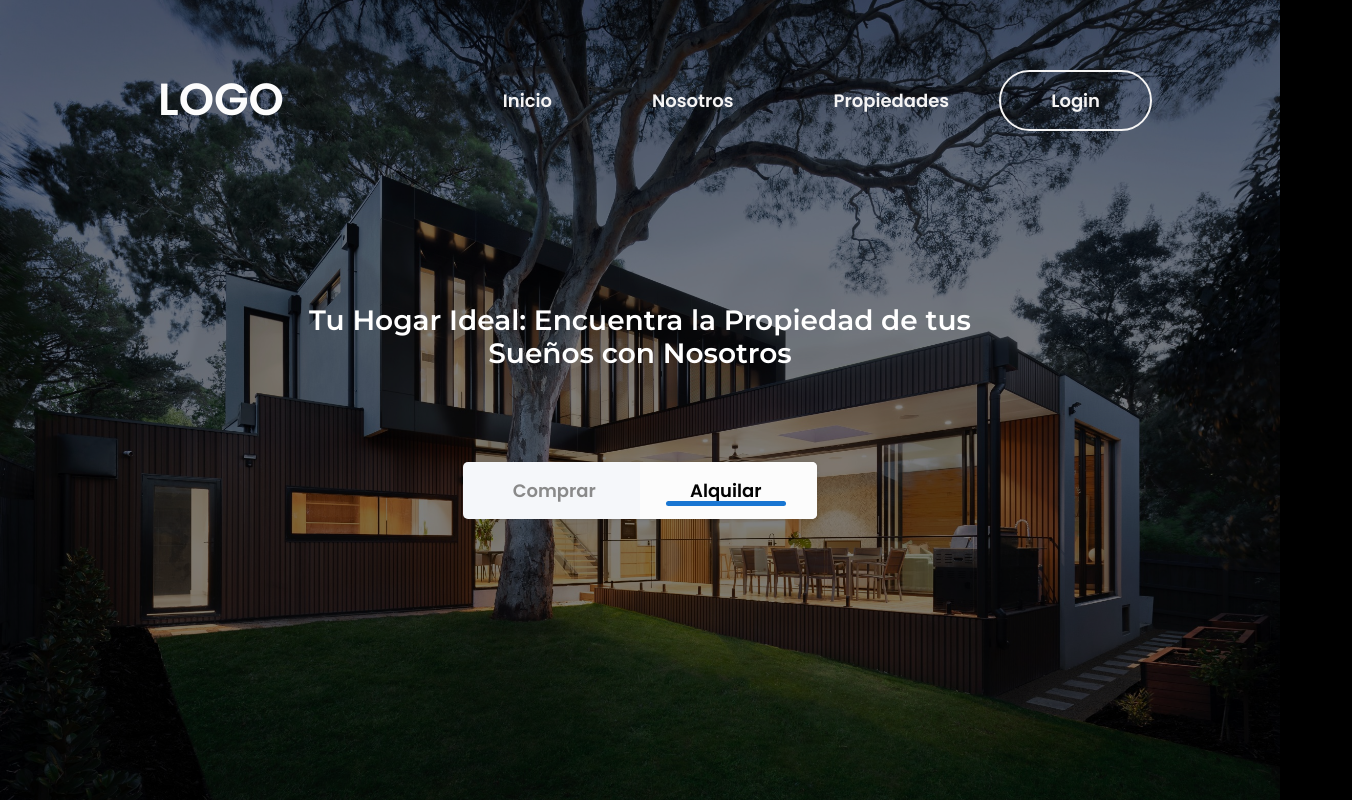
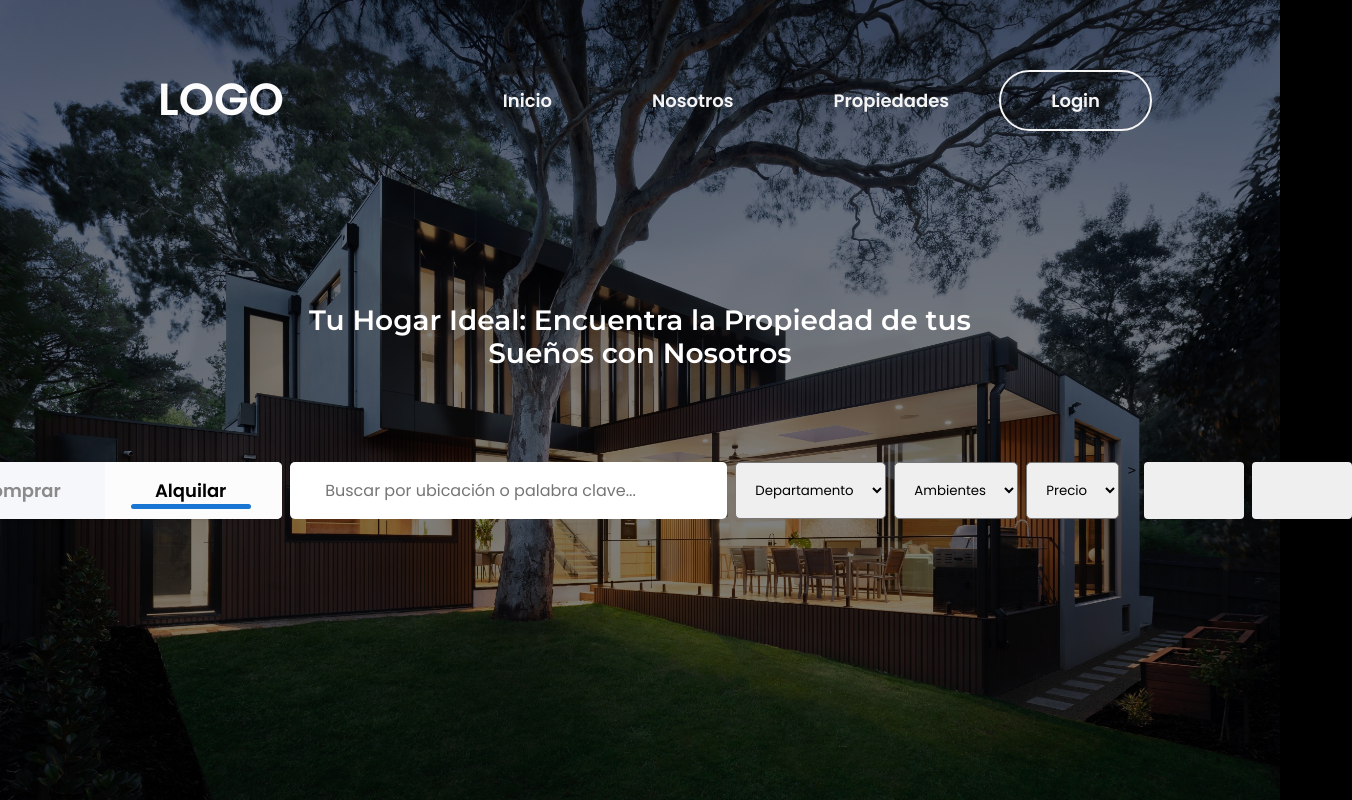
Before and after one commit to Scianca123/Propiedades-techforb, an Angular app: page / in a window 1280 px wide. Shown: the whole page, 1352 px wide, since content can reach past the window. Built offline with nearby package versions, Linux system fonts and the light colour scheme.

Commit message:
ADD: nuevo componente para la busqueda por filtrado y lo agrego a la seccion principal

```diff
--- a/src/app/shared/components/button/button.component.scss
+++ b/src/app/shared/components/button/button.component.scss
@@ -2,6 +2,7 @@
 
 
 .btn{
+    height: 100%;
     display: inline-flex;
     align-items: center;
     justify-content: center;
--- a/src/app/shared/components/main-section/main-section.component.html
+++ b/src/app/shared/components/main-section/main-section.component.html
@@ -3,6 +3,7 @@
     <h2 class="section__title">
         Tu Hogar Ideal: Encuentra la Propiedad de tus Sueños con Nosotros
     </h2>
-    <app-selector-toggle></app-selector-toggle>
+    <!-- <app-selector-toggle></app-selector-toggle> -->
+    <app-search-filters-panel></app-search-filters-panel>
 
 </section>
--- a/src/app/shared/components/main-section/main-section.component.ts
+++ b/src/app/shared/components/main-section/main-section.component.ts
@@ -1,9 +1,10 @@
 import { Component } from '@angular/core';
 import { SelectorToggleComponent } from '../selector-toggle/selector-toggle.component';
+import { SearchFiltersPanelComponent } from '../search-filters-panel/search-filters-panel.component';
 
 @Component({
   selector: 'app-main-section',
-  imports: [SelectorToggleComponent],
+  imports: [SelectorToggleComponent,SearchFiltersPanelComponent],
   templateUrl: './main-section.component.html',
   styleUrl: './main-section.component.scss'
 })
--- /dev/null
+++ b/src/app/shared/components/search-filters-panel/search-filters-panel.component.html
@@ -0,0 +1,15 @@
+<div class="search">
+    <app-selector-toggle></app-selector-toggle>
+    <input type="text" placeholder="Buscar por ubicación o palabra clave..." class="search__input-keysWord">
+    <select name="" id="" class="search__selects">
+        <option value="" disabled selected hidden class="search__selects--placeholder">Departamento</option>
+    </select>
+    <select name="" id="" class="search__selects">
+        <option value="" disabled selected hidden class="search__selects--placeholder">Ambientes</option>
+    </select>
+    <select name="" id="" class="search__selects">
+        <option value="" disabled selected hidden class="search__selects--placeholder">Precio</option>
+    </select>>
+    <app-button><img src="" alt=""></app-button>
+    <app-button><img src="" alt=""></app-button>
+</div>
--- /dev/null
+++ b/src/app/shared/components/search-filters-panel/search-filters-panel.component.scss
@@ -0,0 +1,32 @@
+@import "../../../../styles/variables";
+.search{
+    display: flex;
+    position: relative;
+    z-index: 3;
+    gap:8px;
+
+
+    &__input-keysWord{
+        width: 400px;
+        border-radius: $radius-base;
+        font-family: $font-heading;
+        border: none;
+        box-shadow: none;
+        padding-left: 35px;
+        outline: none;
+        font-size: medium;
+    }
+    &__selects{
+        border-radius: $radius-base;
+        font-family: $font-heading;
+        padding: 15px;
+        // &--placeholder{
+        //     color: $color-gray-primary;
+        // }
+        &:not(:valid) {
+            color: $color-gray-primary;
+          }
+
+
+    }
+}
--- a/src/app/shared/components/selector-toggle/selector-toggle.component.html
+++ b/src/app/shared/components/selector-toggle/selector-toggle.component.html
@@ -24,6 +24,6 @@
     </app-button>
   </div>
     <div class="selector-toggle__bar"
-         [style.left.%]="selected === 'comprar' ? 8: 56.5"></div>
+         [style.left.%]="selected === 'comprar' ? 9: 57.3"></div>
 
   </div>
--- a/src/app/shared/components/selector-toggle/selector-toggle.component.scss
+++ b/src/app/shared/components/selector-toggle/selector-toggle.component.scss
@@ -33,6 +33,5 @@
       background-color: #1976d2;
       transition: left 0.3s ease;
       z-index: 3;
-      margin: 3px;
     }
   }
```
Also changed, not shown: src/app/shared/components/search-filters-panel/search-filters-panel.component.ts (added, +13 -0 lines), 1 other file (tests, documents, lock files or other folders).
